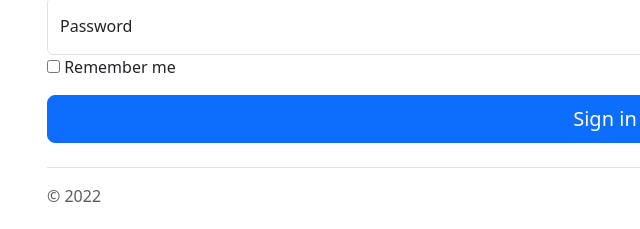
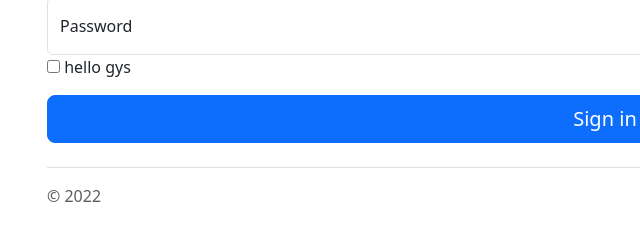
Before and after one commit to merick2158/cagur, a plain HTML site: page index.html in a window 1280 px wide. Shown: the part 749-978 px from the top of the page, 35-675 px from the left. Drawn offline with nearby package versions, Linux system fonts and the light colour scheme.

Commit message:
Update index.html

```diff
--- a/index.html
+++ b/index.html
@@ -41,7 +41,7 @@
 
                 <div class="checkbox mb-3">
                   <label>
-                    <input type="checkbox" value="hello gys"> Remember me
+                    <input type="checkbox" value="hello gys"> hello gys
                   </label>
                 </div>
                 <button class="w-100 btn btn-lg btn-primary" type="submit">Sign in</button>
```
